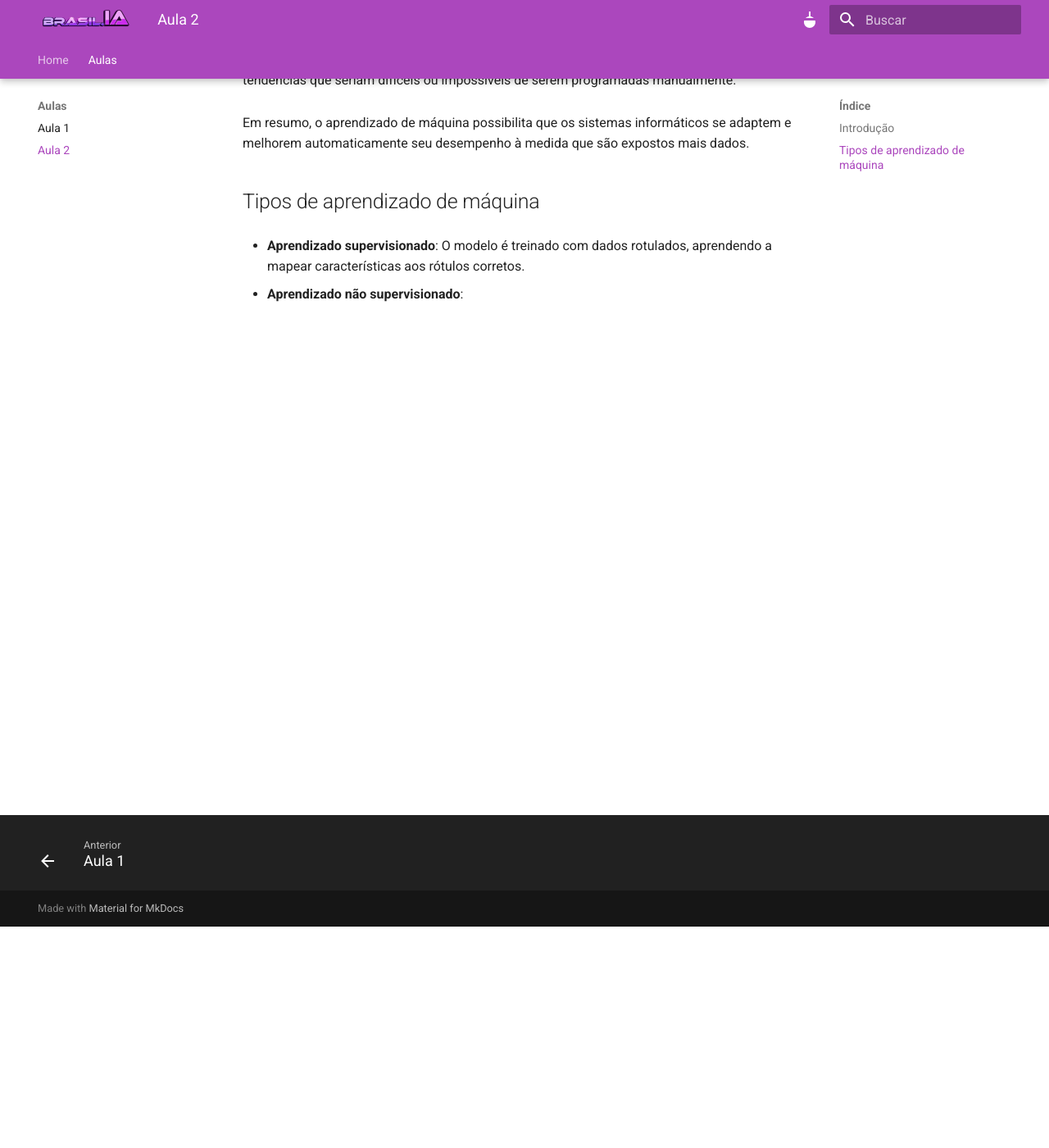
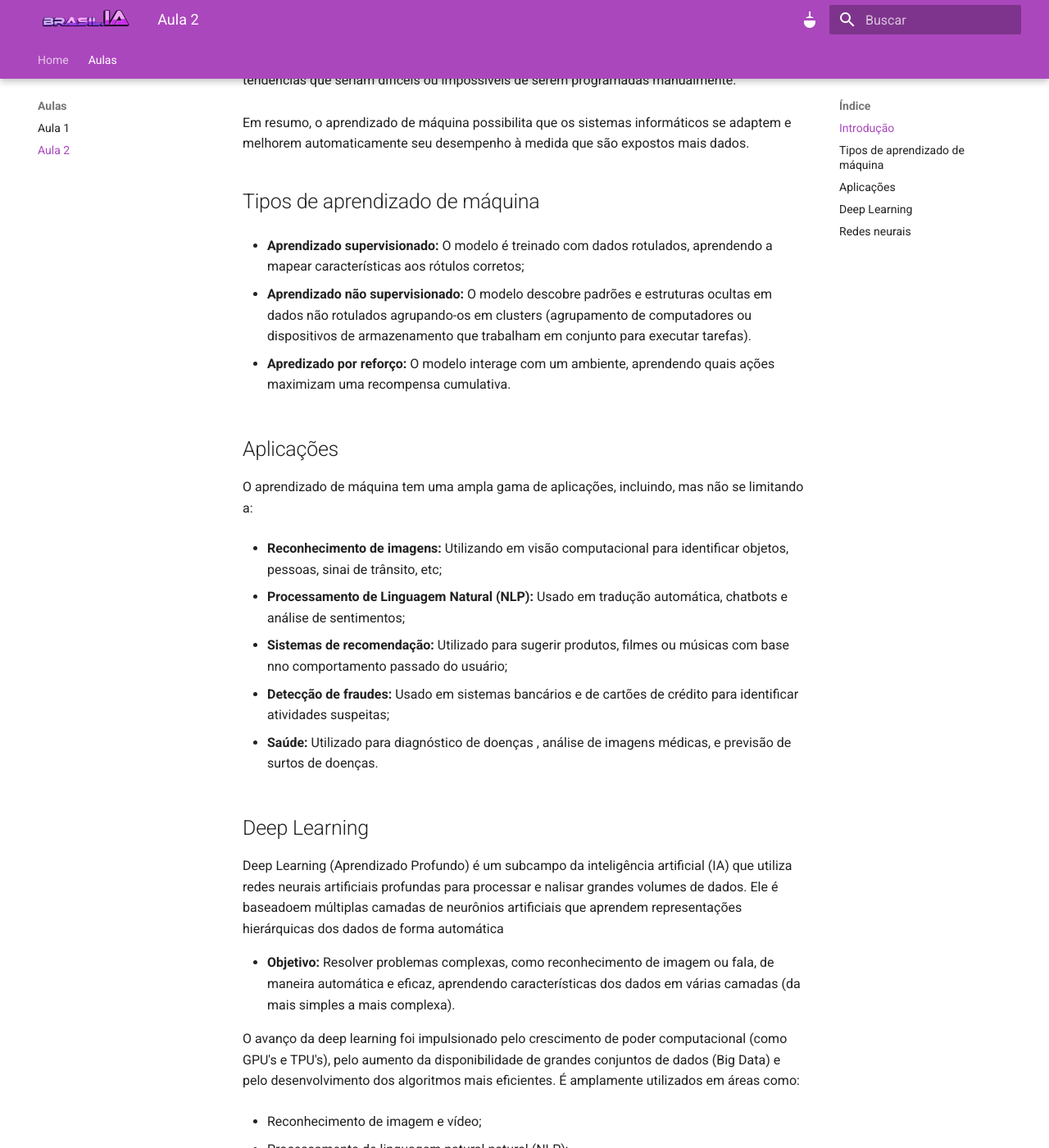
Before and after one commit to Bertolazi/Big_Data_IA, an MkDocs documentation site: the page built from docs/docs/aulas/aula2.md, in a window 1280 px wide and 1400 px high, scrolled down 270 px. Shown: the whole window at 82% size. Built offline with MkDocs 1.6.1 and Material for MkDocs 9.7.7, drawn with Linux system fonts in a browser that asks for light colours; some of the changed text lies outside the part shown.

Commit message:
docs:slide 11 pronto

```diff
--- a/docs/docs/aulas/aula2.md
+++ b/docs/docs/aulas/aula2.md
@@ -8,6 +8,50 @@ Em resumo, o aprendizado de máquina possibilita que os sistemas informáticos s
 
 ## Tipos de aprendizado de máquina
 
-- **Aprendizado supervisionado**: O modelo é treinado com dados rotulados, aprendendo a mapear características aos rótulos corretos.
+- **Aprendizado supervisionado:** O modelo é treinado com dados rotulados, aprendendo a mapear características aos rótulos corretos;
 
-- **Aprendizado não supervisionado**:
+- **Aprendizado não supervisionado:** O modelo descobre padrões e estruturas ocultas em dados não rotulados agrupando-os em clusters (agrupamento de computadores ou dispositivos de armazenamento que trabalham em conjunto para executar tarefas).
+
+- **Apredizado por reforço:** O modelo interage com um ambiente, aprendendo quais ações maximizam uma recompensa cumulativa.
+
+## Aplicações
+
+O aprendizado de máquina tem uma ampla gama de aplicações, incluindo, mas não se limitando a:
+
+- **Reconhecimento de imagens:** Utilizando em visão computacional para identificar objetos, pessoas, sinai de trânsito, etc;
+
+- **Processamento de Linguagem Natural (NLP):** Usado em tradução automática, chatbots e análise de sentimentos;
+
+- **Sistemas de recomendação:** Utilizado para sugerir produtos, filmes ou músicas com base nno comportamento passado do usuário;
+
+- **Detecção de fraudes:** Usado em sistemas bancários e de cartões de crédito para identificar atividades suspeitas;
+
+- **Saúde:** Utilizado para diagnóstico de doenças , análise de imagens médicas, e previsão de surtos de doenças.
+
+## Deep Learning
+
+Deep Learning (Aprendizado Profundo) é um subcampo da inteligência artificial (IA) que utiliza redes neurais artificiais profundas para processar e nalisar grandes volumes de dados. Ele é baseadoem múltiplas camadas de neurônios artificiais que aprendem representações hierárquicas dos dados de forma automática
+
+- **Objetivo:** Resolver problemas complexas, como reconhecimento de imagem ou fala, de maneira automática e eficaz, aprendendo características dos dados em várias camadas (da mais simples a mais complexa).
+
+O avanço da deep learning foi impulsionado pelo crescimento de poder computacional (como GPU's e TPU's), pelo aumento da disponibilidade de grandes conjuntos de dados (Big Data) e pelo desenvolvimento dos algoritmos mais eficientes. É amplamente utilizados em áreas como:
+
+- Reconhecimento de imagem e vídeo;
+
+- Processamento de linguagem natural natural (NLP);
+
+- Assistentes virtuais;
+
+- Carros autônomos;
+
+- Diagnóstico médico baseado em IA.
+
+## Redes neurais
+
+As redes neurais artificiais são um modelo computacional inspirado no funcionamento do cérebro humano. Elas são compostas por unidades chamadas de neurônios artificiais, que trabalham juntos para processar informações e aprender padrões a partir de dados. O cérebro humano aprende conectando milhẽs de neurônios que transmitem sinais entre si. AS redes neurais artificiais imitam esse processo, organizando os neurônios em camadas:
+
+- **Camadas de entrada:** Recebe os dados brutos (como imagens, textos ou números);
+
+- **Camadas ocultas:** Processam informações, encontrando padrões em relações;
+
+- **Camada de saída:** Fornece o resultado final (como identificar um objeto em uma imagem)
```
Also changed, not shown: docs/docs/aulas/aula1.md (+10 -10 lines).
